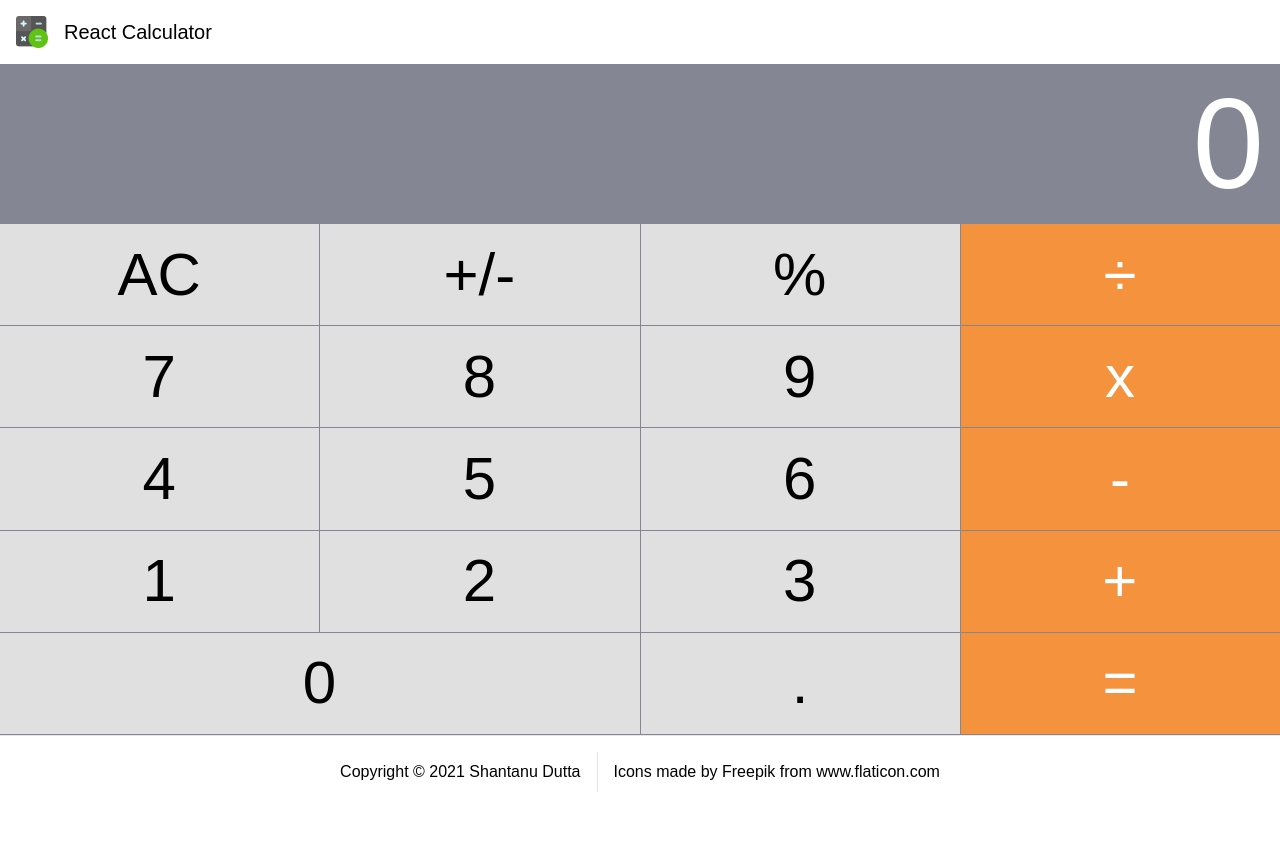
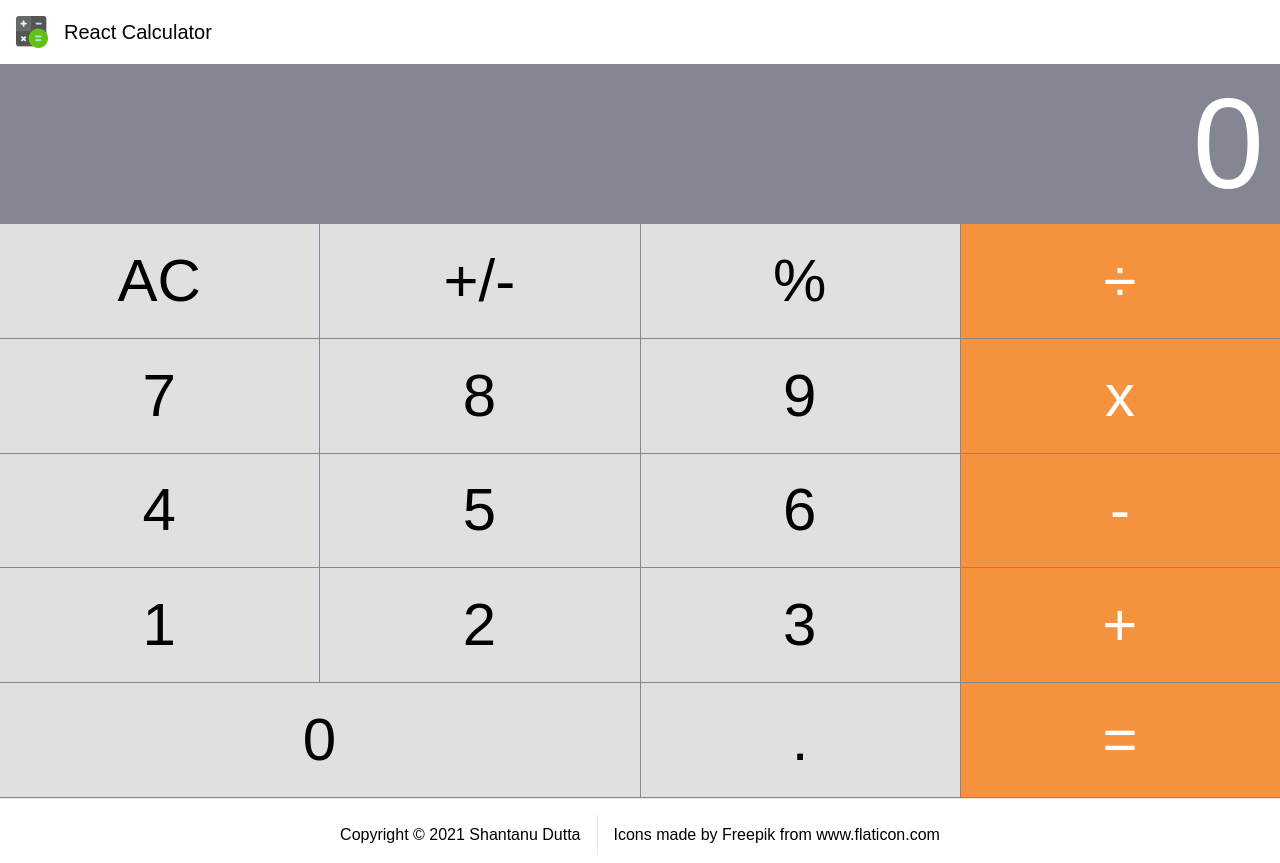
Before and after one commit to nlern/react-calculator, a React (Create React App) app: page / in a window 1280 px wide. Before the commit the page ends 800 px from the top, so only its background shows below. Built offline with nearby package versions, Linux system fonts and the light colour scheme.

Commit message:
Updated styles to make calculator controls take full height.

```diff
--- a/src/App.tsx
+++ b/src/App.tsx
@@ -5,7 +5,9 @@ import Layout from './components/Layout';
 const App: React.FC = () => {
     return (
         <Layout>
-            <Calculator />
+            <div className="calculator flex flex-col">
+                <Calculator />
+            </div>
         </Layout>
     );
 };
--- a/src/index.css
+++ b/src/index.css
@@ -15,6 +15,10 @@ body {
 
 #root {
     height: 100%;
+}
+
+.calculator {
+    height: calc(100vh - 66px);
 }
 
 .calculator-display,
```
